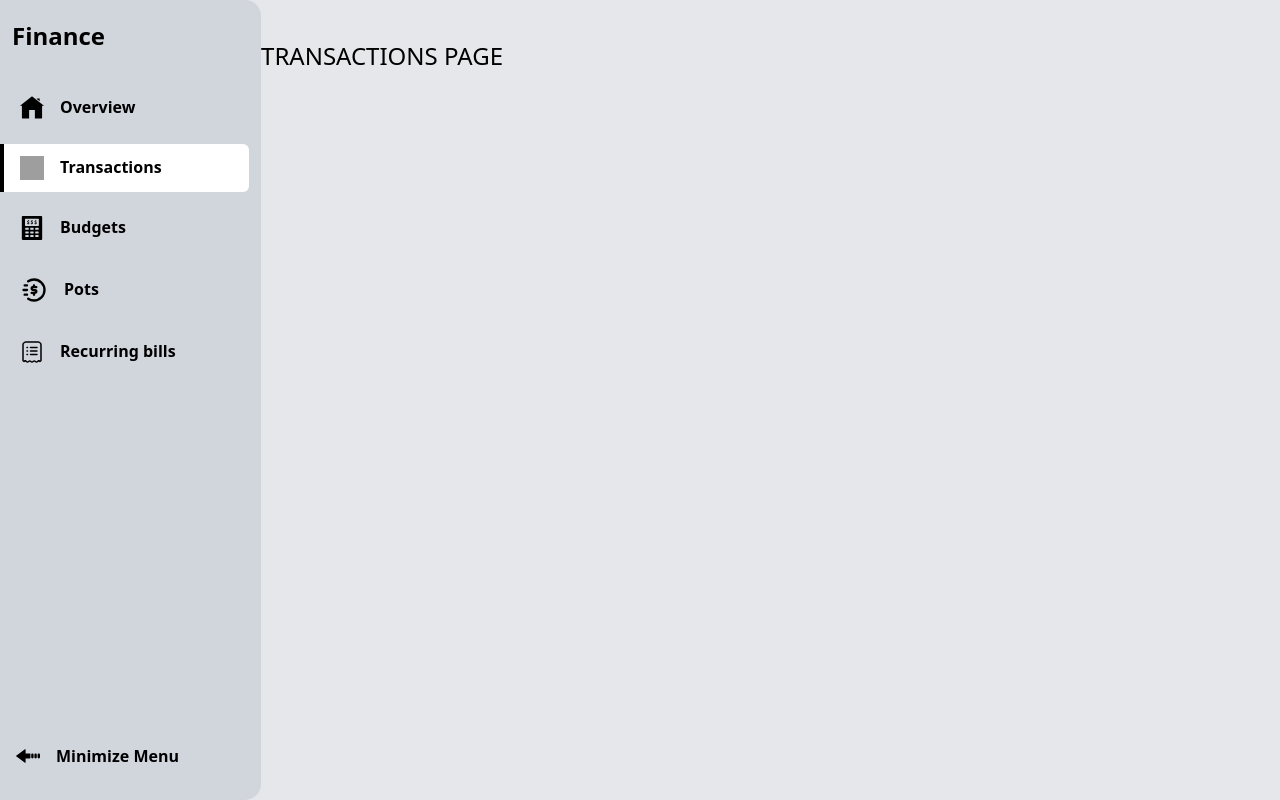
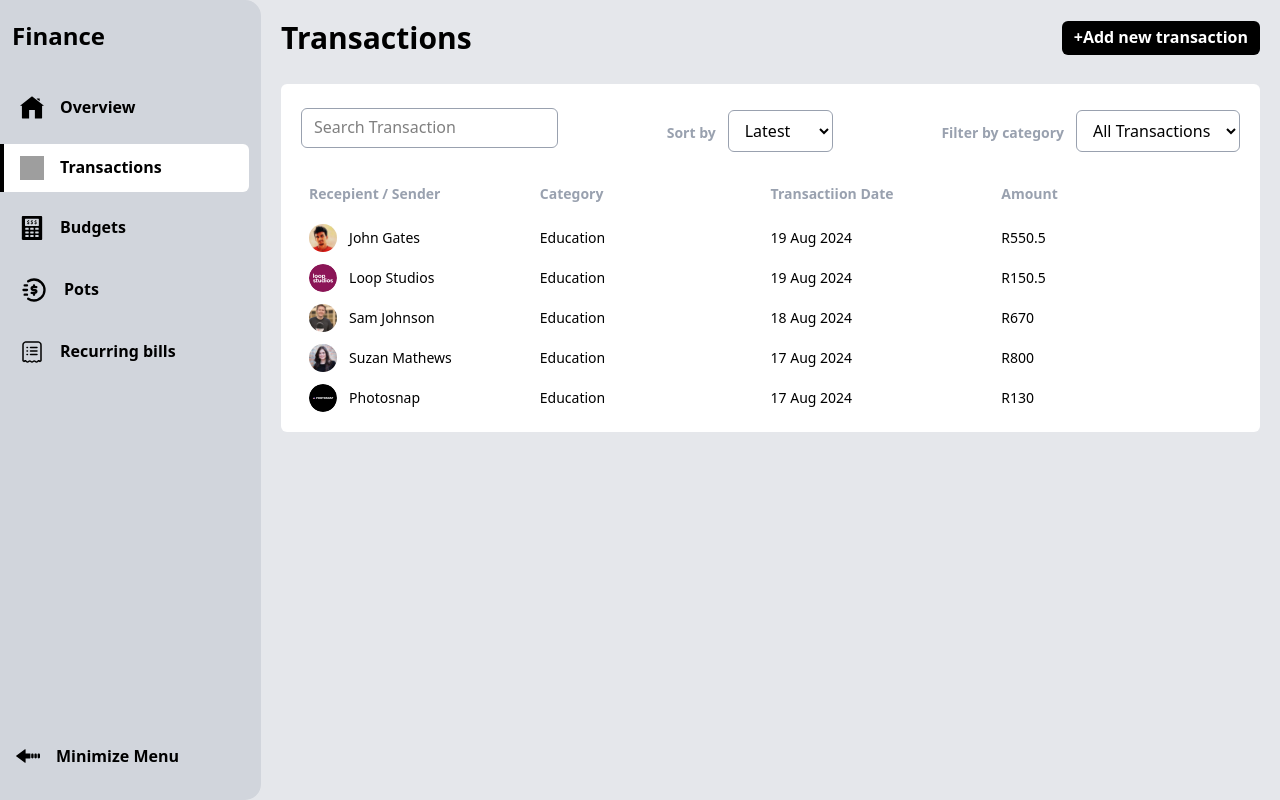
Before and after one commit to FrancoRaymond/finance-app, a React (Vite) app: page /transactions in a window 1280 px wide. Built offline with nearby package versions, Linux system fonts and the light colour scheme; grey boxes are pictures that could not be loaded.

Commit message:
transactions mark-up

```diff
--- a/src/assets/data/transactions.js
+++ b/src/assets/data/transactions.js
@@ -4,7 +4,7 @@ import p1 from '../images/profile-1.jpg'
 import p2 from '../images/profile-2.jpg'
 import p3 from '../images/profile-3.jpg'
 
-export const Transactions = [
+export const transactions = [
     {
         id:1,
         image: p1,
--- a/src/components/overview/OverviewTransactions.jsx
+++ b/src/components/overview/OverviewTransactions.jsx
@@ -1,5 +1,5 @@
 import React from 'react'
-import { Transactions } from '../../assets/data/transactions.js'
+import { transactions } from '../../assets/data/transactions.js'
 
 const OverviewTransactions = () => {
 
@@ -12,7 +12,7 @@ const OverviewTransactions = () => {
       </div>
       <div className='mt-4'>
         {
-          Transactions.map(transaction => (
+          transactions.map(transaction => (
             <div key={transaction.id} className='flex items-center py-1 last:pb-0 last:border-0 border-b border-gray-200'>
               <img src={transaction.image} alt="" className='size-7 rounded-full'/>
               <h3 className='font-semibold grow ml-5'>{transaction.name}</h3>
--- a/src/components/transactions/TransactionForm.jsx
+++ b/src/components/transactions/TransactionForm.jsx
@@ -1,13 +1,13 @@
 import React from 'react'
 import close from '../../assets/images/icon-close.svg'
 
-const TransactionForm = () => {
+const TransactionForm = ({setShowTransactionForm}) => {
   return (
-    <div className='transactionForm fixed flex items-center justify-center top-0 left-0 w-full h-screen'>
+    <div className='transactionForm fixed flex items-center transition-all duration-500 justify-center top-0 left-0 w-full h-screen'>
       <div className='bg-white max-w-md w-full p-5 rounded-md'>
           <div className='flex justify-between items-center mb-5'>
             <p className='font-semibold text-md text-[1rem]'>Add new Transaction</p>
-            <img src={close} alt="" className='size-5 cursor-pointer'/>
+            <button onClick={() => setShowTransactionForm(false)}><img src={close} alt="" className='size-5 cursor-pointer'/></button>
           </div>
           <form action="" className='text-[15px] flex flex-col'>
             <label htmlFor="transactionName" className='text-sm font-semibold text-gray-400'>Transaction name</label>
--- a/src/pages/Transactions.jsx
+++ b/src/pages/Transactions.jsx
@@ -1,11 +1,72 @@
-import React from 'react'
+import React,{ useEffect, useState } from 'react'
 import TransactionForm from '../components/transactions/TransactionForm'
+import { transactions } from '../assets/data/transactions.js'
+
 
 const Transactions = () => {
+  const [showTransactionForm, setShowTransactionForm] = useState(false)
+  const [searchTerm, setSearchTerm] = useState("")
+  const [filteredTransactions, setFilteredTransactions] = useState([])
+
+  useEffect(() => {
+    setFilteredTransactions(transactions.filter(trans => searchTerm !== "" ? trans.name.toLowerCase().startsWith(searchTerm.toLowerCase()) : transactions))
+  }, [searchTerm])
+
+
+
   return (
-    <div className='text-2xl py-10'>
-      TRANSACTIONS PAGE
-
+    <div className='text-2xl py-5 px-2 md:px-5 w-full'>
+      {showTransactionForm && <TransactionForm setShowTransactionForm={setShowTransactionForm} />}
+      <div className='flex items-center justify-between'>
+        <h2 className='font-semibold sm:text-3xl'>Transactions</h2>
+        <button className='rounded-md text-white bg-black hover:bg-gray-700 cursor-pointer py-1.5 px-3 text-[1rem] font-semibold' onClick={() => setShowTransactionForm(true)}>+Add new transaction</button>
+      </div>
+      <div className='px-2 py-5 sm:px-5 bg-white rounded-md mt-7'>
+        <div className='flex items-center justify-between'>
+          <input onChange={(e) => setSearchTerm(e.target.value)} type="text" placeholder='Search Transaction' className='outline-none text-[1rem] border rounded-md py-2 px-3 border-gray-400'/>
+          <div className='flex items-center gap-3'>
+            <label htmlFor="" className='text-sm font-semibold text-gray-400 mt-2.5'>Sort by</label>
+            <select name="" id="" className='outline-none text-[1rem] cursor-pointer mt-1.5 border rounded-md py-2 px-3 border-gray-400'>
+              <option value="Latest">Latest</option>
+              <option value="Oldest">Oldest</option>
+              <option value="A-Z">A to Z</option>
+              <option value="Z-A">Z to A</option>
+              <option value="Highest">Highest</option>
+              <option value="Lowest">Lowest</option>
+            </select>
+          </div>
+          <div className='flex items-center gap-3'>
+            <label htmlFor="" className='text-sm font-semibold text-gray-400 mt-2.5'>Filter by category</label>
+            <select name="" id="" className='outline-none text-[1rem] cursor-pointer mt-1.5 border rounded-md py-2 px-3 border-gray-400'>
+              <option value="all">All Transactions</option>
+              <option value="entertainment">Entertainment</option>
+              <option value="bills">Bills</option>
+              <option value="dinningout">Dinning out</option>
+              <option value="transportation">Transportation</option>
+            </select>
+          </div>
+        </div>
+        <table className='w-full mt-6 text-left flex flex-col gap-3'>
+          <tr className='text-sm font-semibold text-gray-400 px-2 items-center grid grid-cols-4 py-2 borde-b border-gray-400'>
+            <th>Recepient / Sender</th>
+            <th>Category</th>
+            <th>Transactiion Date</th>
+            <th>Amount</th>
+          </tr>
+          <tbody className='flex flex-col gap-3'>
+            {
+              filteredTransactions.map(transaction => (
+                <tr key={transaction.id} className='text-sm px-2 grid grid-cols-4 items-center'>
+                  <td className='flex items-center gap-3'><img src={transaction.image} alt="" className='size-7 rounded-full'/> {transaction.name}</td>
+                  <td>Education</td>
+                  <td>{transaction.date}</td>
+                  <td>R{transaction.amount}</td>
+                </tr>
+              ))
+            }
+          </tbody>
+        </table>
+      </div>
     </div>
   )
 }
```
